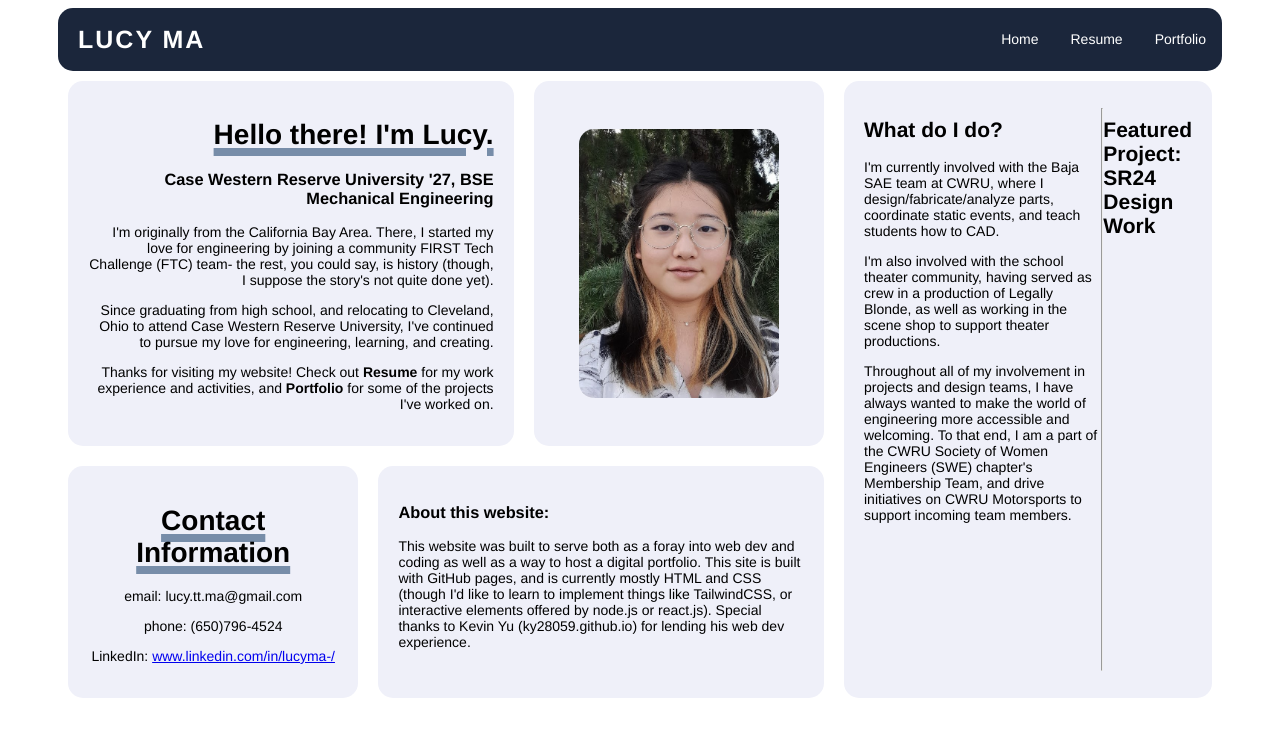
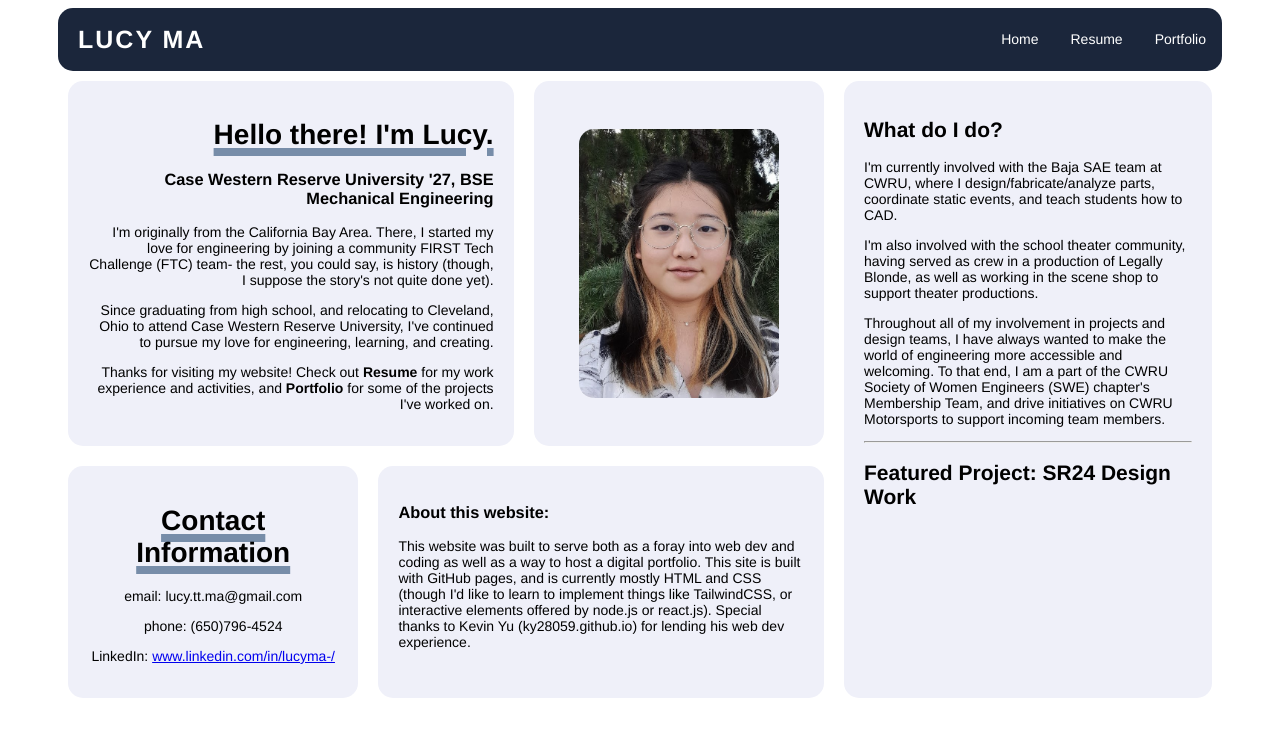
Before and after one commit to lucyttma/lucyttma.github.io, a Jekyll site: the page built from index.html, in a window 1280 px wide. Shown: the top 737 px of the page. Built offline with Jekyll 4.4.1, drawn with Linux system fonts in a browser that asks for light colours.

Commit message:
Update index.html

```diff
--- a/index.html
+++ b/index.html
@@ -42,7 +42,7 @@ title: Home
       <p>I'm currently involved with the Baja SAE team at CWRU, where I design/fabricate/analyze parts, coordinate static events, and teach students how to CAD.</p>
       <p>I'm also involved with the school theater community, having served as crew in a production of Legally Blonde, as well as working in the scene shop to support theater productions.</p>
       <p>Throughout all of my involvement in projects and design teams, I have always wanted to make the world of engineering more accessible and welcoming. To that end, I am a part of the CWRU Society of Women Engineers (SWE) chapter's Membership Team, and drive initiatives on CWRU Motorsports to support incoming team members.</p>
+    <hr />
+    <h2> Featured Project: SR24 Design Work </h2>
    </div>
-       <hr />
-   <h2> Featured Project: SR24 Design Work </h2>
 </div>
```
